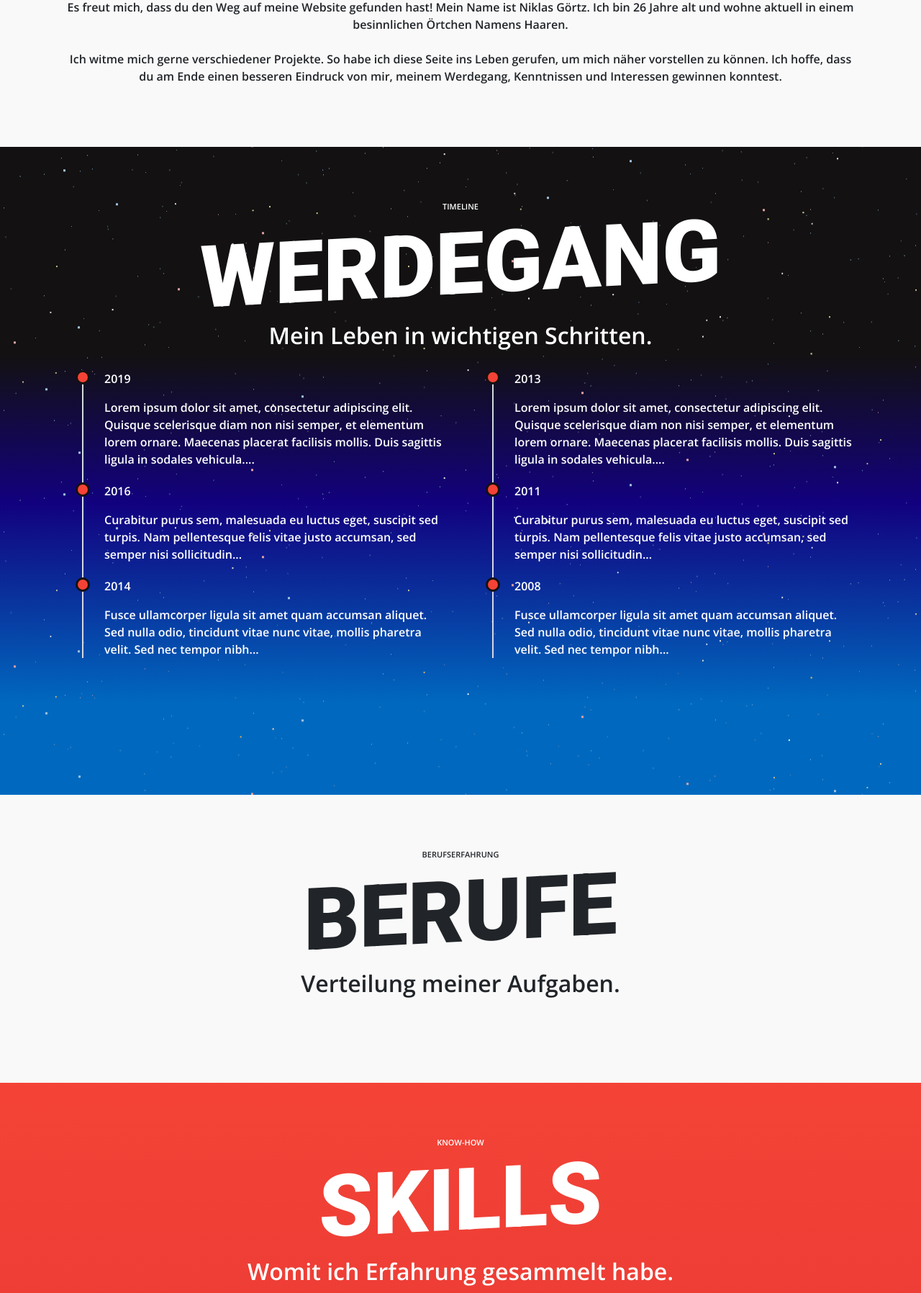
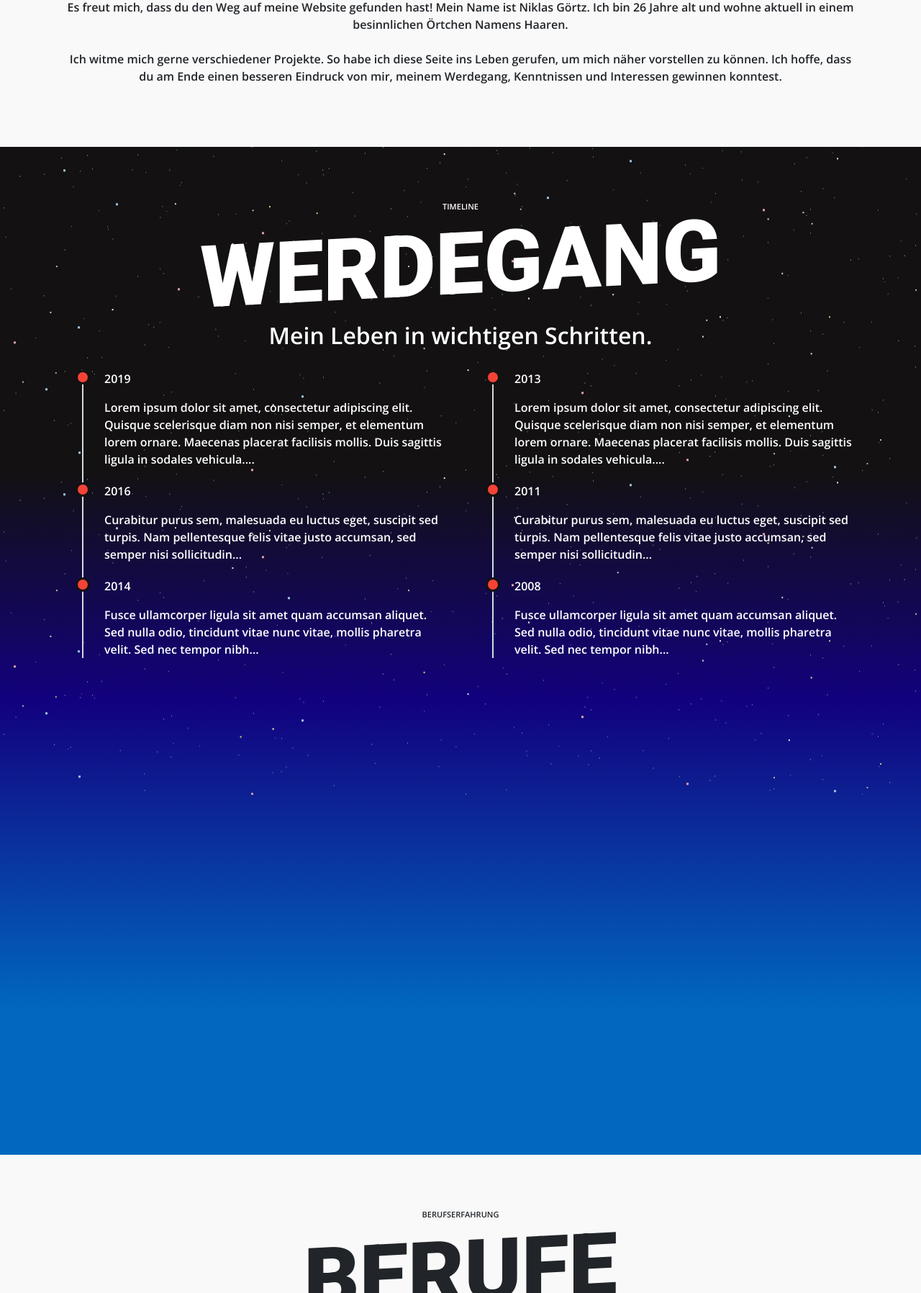
Before and after one commit to goertzniklas/goertzniklas.github.io, a PHP site: page / in a window 1280 px wide. Shown: the part 610-2406 px from the top of the page at 72% size. Run offline with PHP 8.4, Linux system fonts and the light colour scheme.

Commit message:
changed career star layer height

```diff
--- a/css/custom.css
+++ b/css/custom.css
@@ -237,7 +237,7 @@ section{
     background: linear-gradient(to bottom,  #131111 32%,#12017f 55%,#0069bf 86%); /* W3C, IE10+, FF16+, Chrome26+, Opera12+, Safari7+ */
     filter: progid:DXImageTransform.Microsoft.gradient( startColorstr='#131111', endColorstr='#0069bf',GradientType=0 ); /* IE6-9 */
 
-    height:900px;
+    height:100%;
     color: white;
     padding-bottom: 0px;
 }
```
